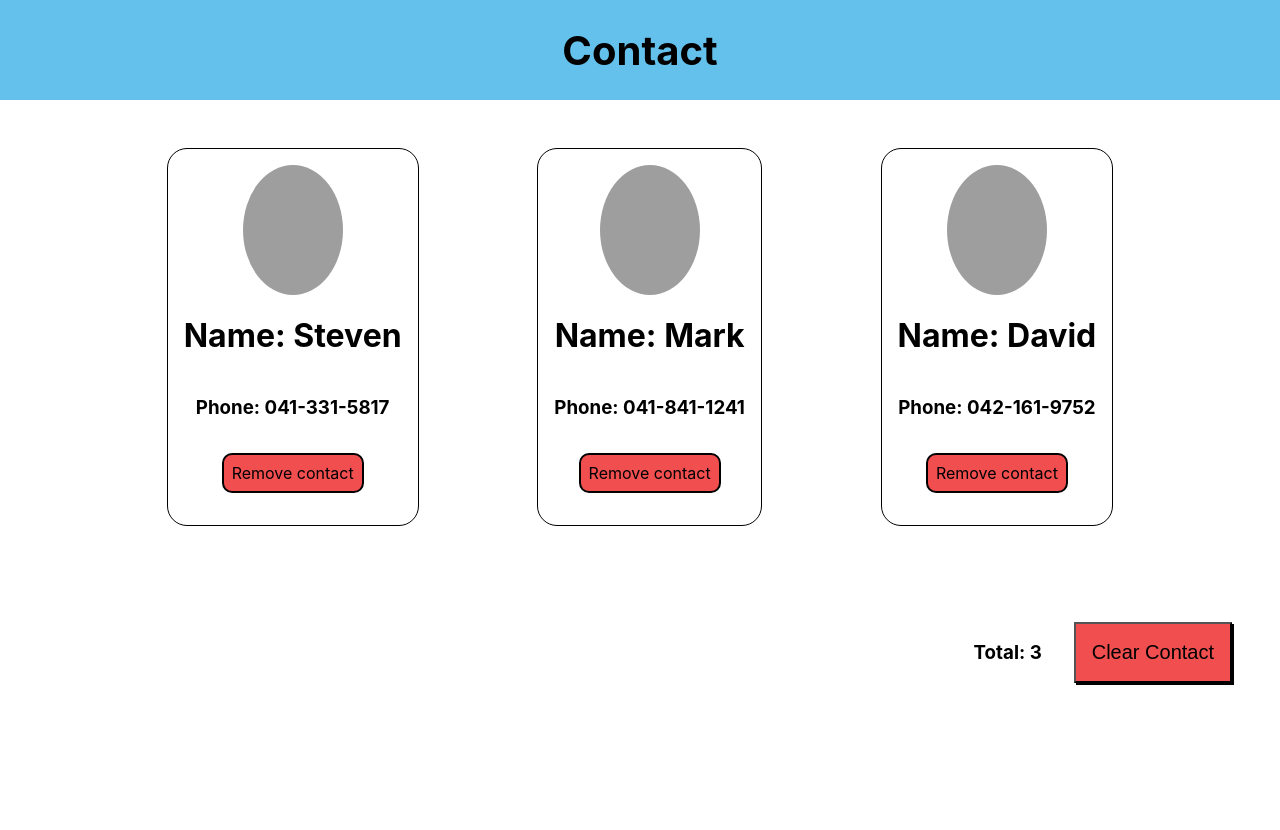
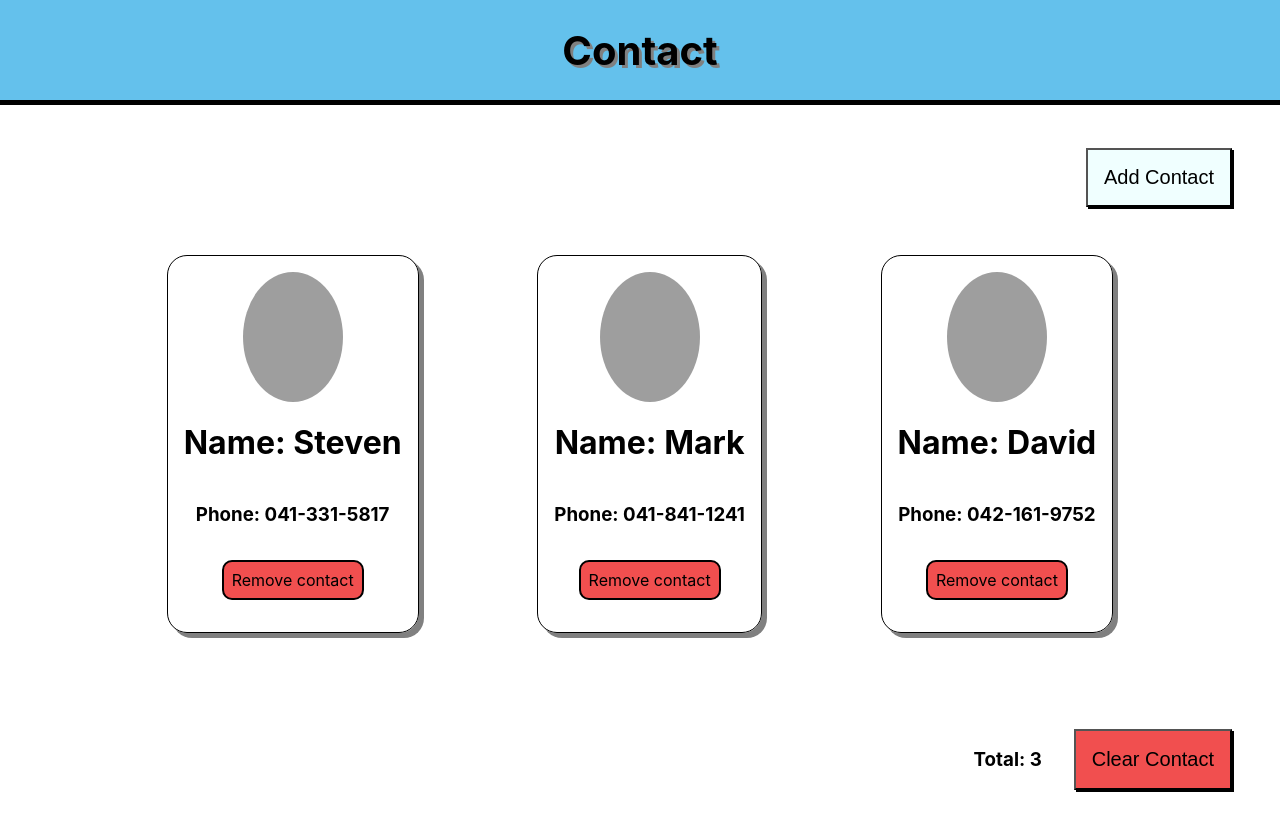
Before and after one commit to Jonghan-park/contact-redux-toolkit, a React (Create React App) app: page / in a window 1280 px wide. Shown: the top 830 px of the page. Before the commit the page ends 800 px from the top, so only its background shows below. Built offline with nearby package versions, Linux system fonts and the light colour scheme; grey boxes are pictures that could not be loaded.

Commit message:
Update add button and modal

```diff
--- /dev/null
+++ b/src/components/AddContactModal.js
@@ -0,0 +1,7 @@
+import React from "react";
+
+const AddContactModal = () => {
+  return <div>AddContactModal</div>;
+};
+
+export default AddContactModal;
--- a/src/components/Main.js
+++ b/src/components/Main.js
@@ -2,12 +2,23 @@ import React from "react";
 import Contact from "./Contact";
 import { useSelector, useDispatch } from "react-redux";
 import { clearContact } from "../features/contact/contactSlice";
+import { openModal } from "../features/modal/modalSlice";
+import AddContactModal from "./AddContactModal";
 
 const Main = () => {
   const dispatch = useDispatch();
   const { contacts, total } = useSelector((state) => state.contact);
+  const { isOpen } = useSelector((state) => state.modal);
   return (
     <>
+      {isOpen && (
+        <div className="add_contact_container">
+          <AddContactModal />
+        </div>
+      )}
+      <div className="add_button">
+        <button onClick={() => dispatch(openModal())}>Add Contact</button>
+      </div>
       <div className="main_container">
         <Contact contacts={contacts} />
       </div>
--- /dev/null
+++ b/src/features/modal/modalSlice.js
@@ -0,0 +1,22 @@
+import { createSlice } from "@reduxjs/toolkit";
+
+const initialState = {
+  isOpen: false,
+};
+
+const modalSlice = createSlice({
+  name: "modal",
+  initialState,
+  reducers: {
+    openModal: (state, action) => {
+      state.isOpen = true;
+    },
+    closeModal: (state, action) => {
+      state.isOpen = false;
+    },
+  },
+});
+
+export const { openModal, closeModal } = modalSlice.actions;
+
+export default modalSlice.reducer;
--- a/src/index.css
+++ b/src/index.css
@@ -22,9 +22,11 @@ nav{
   display: flex;
   align-items: center;
   justify-content: center;
+  border-bottom: 5px solid black;
 }
 .nav_container h1{
   font-size: 40px;
+  text-shadow: 3px 3px gray;
 }
 .main_container{
   display: flex;
@@ -39,16 +41,18 @@ nav{
   align-items: center;
   padding: 1rem;
   border: 1px solid black;
+  box-shadow: 5px 5px gray;
   border-radius: 20px;
 }
 .contact_item:hover{
-  box-shadow: 2px 2px black;
+  box-shadow: 3px 3px black;
   transition: ease-in;
 }
 .contact_image{
   width: 100px;
   height: 130px;
   border-radius: 50%;
+
 }
 .total_contact{
   margin-right: 2rem;
@@ -82,3 +86,13 @@ button:hover{
   background-color: black;
   color: rgb(241, 79, 79);
 }
+.add_button{
+
+  display: flex;
+  justify-content: flex-end;
+  margin-right: 3rem;
+  margin-top: 3rem;
+}
+.add_button button{
+  background-color: azure;
+}
--- a/src/store.js
+++ b/src/store.js
@@ -1,8 +1,10 @@
 import { configureStore } from "@reduxjs/toolkit";
 import contactReducer from "./features/contact/contactSlice";
+import modalReducer from "./features/modal/modalSlice";
 
 export const store = configureStore({
   reducer: {
     contact: contactReducer,
+    modal: modalReducer,
   },
 });
```
